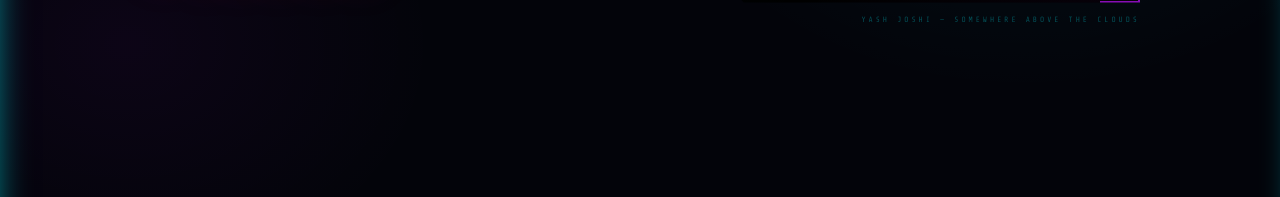
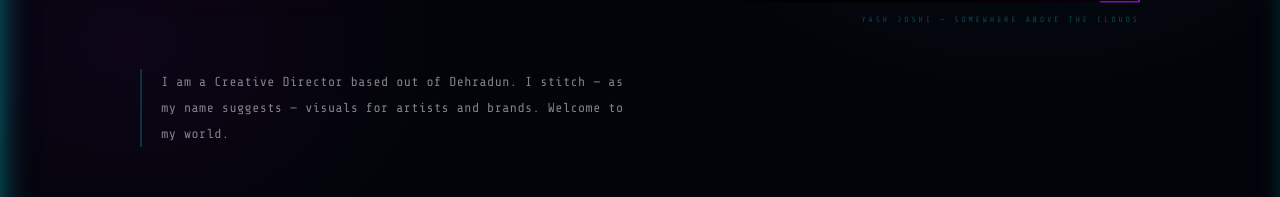
Before and after one commit to Zevenuscodes/myportfolio, a React (Create React App) app: page /about in a window 1280 px wide. Shown: the part 516-713 px from the top of the page. Built offline with nearby package versions, Linux system fonts and the light colour scheme; no server answers.

Commit message:
Add bio text to About section
Co-Authored-By: Claude Sonnet 4.6 <noreply@anthropic.com>

```diff
--- a/src/pages/AboutPage.jsx
+++ b/src/pages/AboutPage.jsx
@@ -148,6 +148,18 @@ export default function AboutPage() {
                 ))}
               </motion.div>
 
+              {/* Bio */}
+              <motion.div variants={item} style={{
+                fontFamily: 'Share Tech Mono, monospace',
+                fontSize: '0.82rem', lineHeight: '2',
+                color: 'rgba(255,255,255,0.5)',
+                letterSpacing: '0.5px',
+                borderLeft: '2px solid rgba(0,245,255,0.2)',
+                paddingLeft: '1.2rem',
+              }}>
+                I am a Creative Director based out of Dehradun. I stitch — as my name suggests — visuals for artists and brands. Welcome to my world.
+              </motion.div>
+
             </div>
 
             {/* Right — photo */}
```
